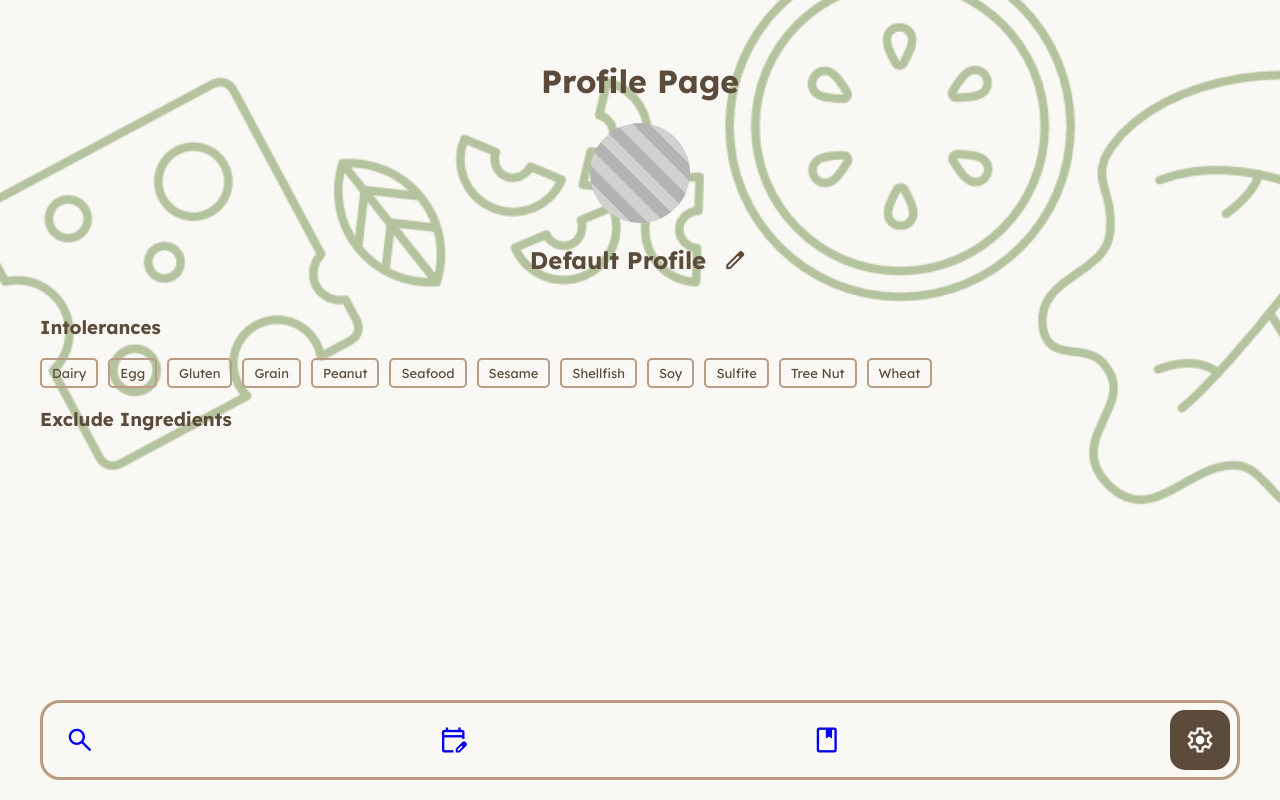
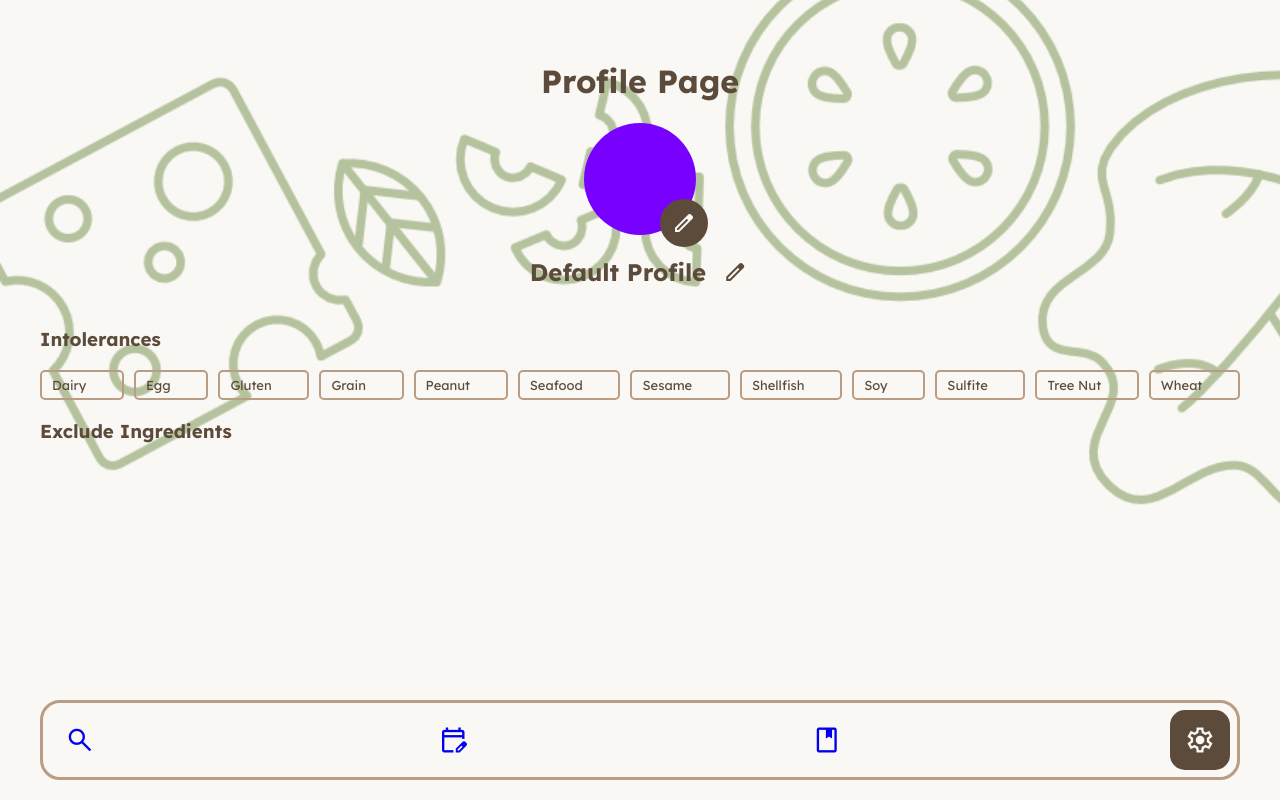
Before and after one commit to turbonobsin/MealPlanningApp, a Vue app: page /profile in a window 1280 px wide. Built offline with nearby package versions, Linux system fonts and the light colour scheme.

Commit message:
Profile Colors

```diff
--- a/src/assets/layout.css
+++ b/src/assets/layout.css
@@ -35,7 +35,11 @@
 
 .center{
   margin: auto;
+  display: flex;
   justify-content: center;
+  justify-items: center;
+  align-content: center;
+  align-items: center;
 }
 
 .text-center{
--- a/src/assets/main.css
+++ b/src/assets/main.css
@@ -90,7 +90,6 @@ button:active {
   height: 50px;
   aspect-ratio: 1;
   border-radius: 50%;
-  background-color: var(--main-color);
   margin-right: 10px;
 }
 
--- a/src/components/Delete_Profile.vue
+++ b/src/components/Delete_Profile.vue
@@ -13,7 +13,7 @@ const show_delete_window = inject('show_delete_window');
     <div class="pop-window vertical">
         <h3>Confirm Delete</h3>
         <div class="h-center">
-            <div class="profile-icon"></div>
+            <div class="profile-icon" :style="{'background-color': profile_store.currentProfile.color}"></div>
             <span>{{ profile_store.currentProfile.name }}</span>
         </div>
         <p>Are you sure you want to permanently delete this profile?</p>
--- a/src/components/Switch_Profile.vue
+++ b/src/components/Switch_Profile.vue
@@ -23,7 +23,7 @@ onMounted(() => {
         <h3>Select Profile</h3>
         <div ref="profiles_list" class="scroll vertical space-after">
             <div class="h-center" v-for="profile in profile_store.profiles" @click="profile_store.switchProfile(profile); show_switch_window = false">
-                <div class="profile-icon"></div>
+                <div class="profile-icon" :style="{'background-color': profile.color}"></div>
                 <span>{{ profile.name }}</span>
             </div>
         </div>
--- a/src/views/ProfileView.vue
+++ b/src/views/ProfileView.vue
@@ -1,13 +1,14 @@
 <script setup>
 import { useProfilesStore } from '@/stores/profiles';
 import { storeToRefs } from 'pinia';
-import { onMounted, ref } from 'vue';
+import { onMounted, ref, useTemplateRef } from 'vue';
 
 const profile_store = useProfilesStore();
 const { currentProfile } = storeToRefs(profile_store);
 
 const intolerances = ref(["Dairy", "Egg", "Gluten", "Grain", "Peanut", "Seafood", "Sesame", "Shellfish", "Soy", "Sulfite", "Tree Nut", "Wheat"]);
 
+const edit_color = ref(false);
 const edit_mode = ref(false);
 
 function toggleItem(item){
@@ -25,17 +26,49 @@ function toggleItem(item){
     profile_store.saveProfile();
 }
 
+const name_input = useTemplateRef('name_input');
 
+function updateName(){
+    if (name_input.value.value !== currentProfile.name){
+
+    }
+
+    edit_color.value = false;
+}
+
+function convertHexTo6(hex){
+    if(hex.length != 7){
+        let [r,g,b] = hex.replace("#","").split("");
+        return `#${r}${r}${g}${g}${b}${b}`;
+    }
+    return hex;
+}
+
+const colorInput = useTemplateRef("color_input");
+
+function toggleColorEdit(e){
+    edit_color.value = !edit_color.value;
+    e.target.classList.toggle('enabled');
+
+    if(edit_color.value){
+        colorInput.value.click();
+    }
+}
 
 </script>
 
 <template>
     <h1>Profile Page</h1>
     <main>
-        <img class="circle" src="/Placeholder_Image.png"></img>
+        <div class="circle-container" style="position:relative">
+            <div class="profile-color center circle">
+                <input ref="color_input" :disabled="!edit_color" type="color" id="profile_color" class="circle" :value="convertHexTo6(currentProfile.color)"></input>
+            </div>
+            <div class="material-symbols-outlined color-edit circle center" @click="toggleColorEdit">{{ (edit_color) ? 'check' : 'edit'}}</div>
+        </div>
         <div class="h-center">
             <h2 id="profile_name" v-show="!edit_mode">{{currentProfile.name}}</h2>
-            <input class="text-input edit-text" v-show="edit_mode" :value="currentProfile.name"></input>
+            <input ref="name_input" class="text-input edit-text" v-show="edit_mode" :value="currentProfile.name"></input>
             <div v-show="!edit_mode" class="material-symbols-outlined" @click="edit_mode=!edit_mode">edit</div>
             <div class="h-center">
                 <button v-show="edit_mode" id="save" class="color-button h-center update-button" @click="updateName">
@@ -56,16 +89,51 @@ function toggleItem(item){
 
 <style scoped>
 
-.circle{
-    height: 100px;
+.circle-container{
+    width:7em;
+    height:7em;
+    margin-inline:auto;
+}
+
+.profile-color{
+    overflow: hidden;
+    height: 7em;
     align-self: center;
+    position:relative;
+}
+
+
+.color-edit{
+    background-color: var(--dark);
+    color: var(--light);
+    height: 2em;
+    position: relative;
+    right:-.5em;
+    bottom:-.5em;
+    position:absolute;
+}
+
+.enabled{
+    background-color: var(--main-color);
+    animation: pop .2s cubic-bezier(0.175, 0.885, 0.32, 1.275);
+}
+
+#profile_color{
+    border: none;
+    border-radius: 50%;
+    width: 12em;
+    height: 12em;
+    position: relative;
 }
 
 .flex-wrap{
     display: flex;
     flex-wrap: wrap;
-    justify-content: stretch;
     gap: 10px;
+
+    & > *{
+        flex-grow:1;
+    }
 }
 
 .list-item{
@@ -111,4 +179,5 @@ function toggleItem(item){
     border: 2px solid var(--main-color);
 }
 
+
 </style>
--- a/src/views/SettingsView.vue
+++ b/src/views/SettingsView.vue
@@ -19,7 +19,7 @@ provide('show_delete_window', show_delete_window);
 <template>
     <h1 class="space_after">Settings</h1>
     <main>
-        <img class="circle" src="/Placeholder_Image.png"></img>
+        <div class="circle" :style="{'background-color': profile_store.currentProfile.color}"></div>
         <h2 class="text-center">{{profile_store.currentProfile.name}}</h2>
         <div>
             <RouterLink class="setting" to="/profile">Configure Profile</RouterLink>
```
Also changed, not shown: changelogs/amir.md (+4 -0 lines).
